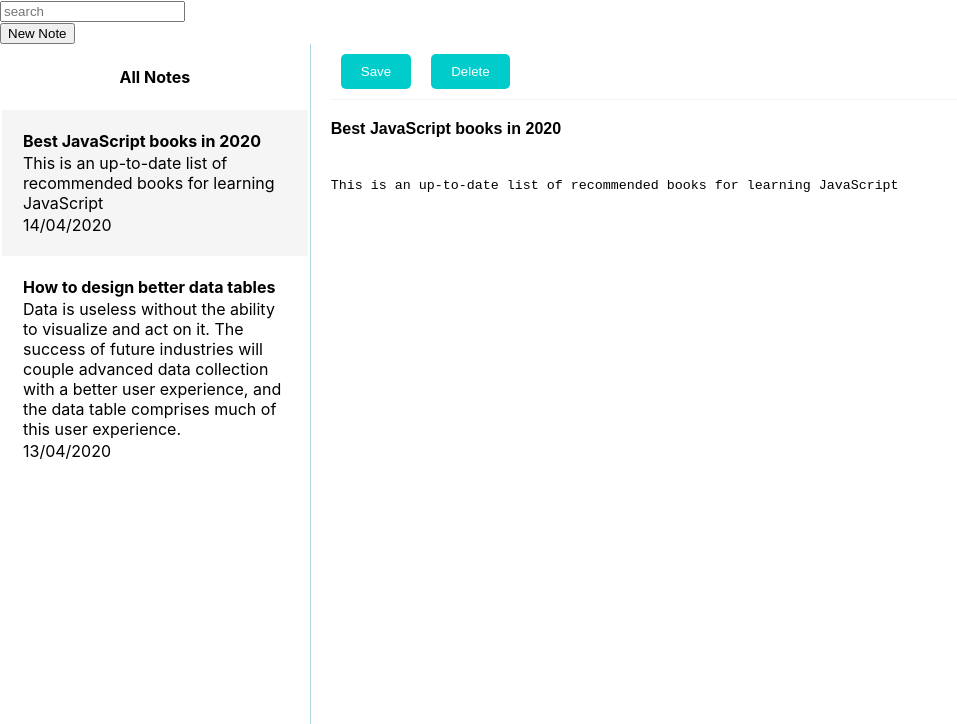
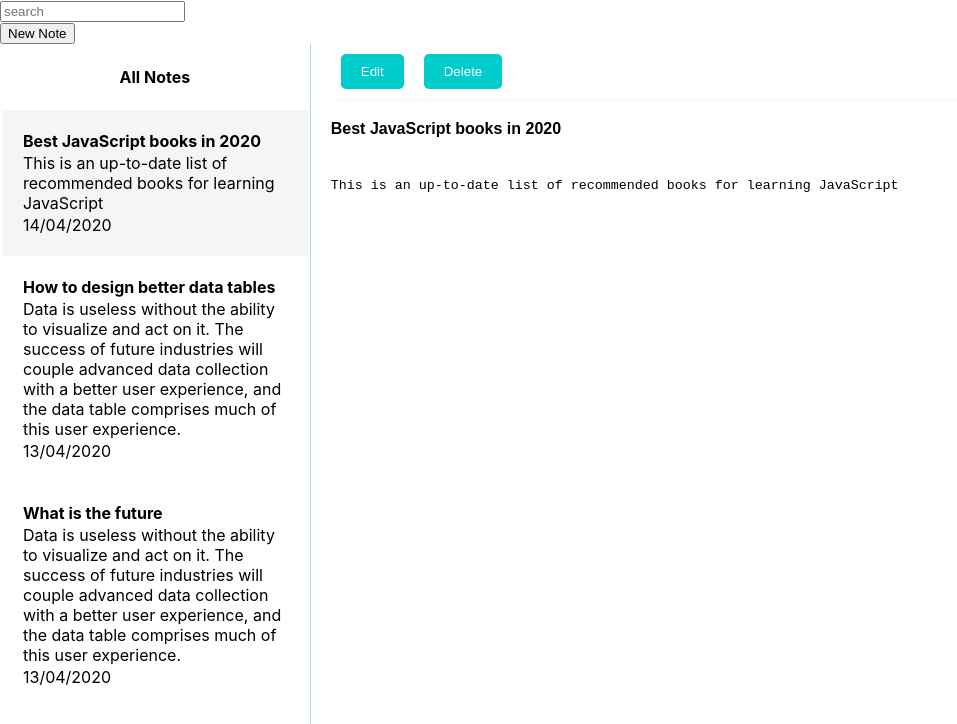
Before and after one commit to Mattlu88/markdown-notes-app, a React (Create React App) app in the folder md-notes-app/: page / in a window 1280 px wide. Shown: the top 724 px of the page, without its empty margins (0-957 px from the left). Built offline with nearby package versions, Linux system fonts and the light colour scheme.

Commit message:
Finish add, edit and delete notes

```diff
--- a/md-notes-app/src/components/App.js
+++ b/md-notes-app/src/components/App.js
@@ -19,14 +19,33 @@ const initNotes = [
     content: 'Data is useless without the ability to visualize and act on it. The success of future industries will couple advanced data collection with a better user experience, and the data table comprises much of this user experience.',
     createdDate: '13/04/2020',
     createdBy: 'Fei Lu'
+  },
+  {
+    id: 3,
+    title: 'What is the future',
+    content: 'Data is useless without the ability to visualize and act on it. The success of future industries will couple advanced data collection with a better user experience, and the data table comprises much of this user experience.',
+    createdDate: '13/04/2020',
+    createdBy: 'Fei Lu'
   }
 ]
 function App() {
   const [noteList, setNoteList] = useState(initNotes)
   const [note, setNote] = useState(noteList[0])
+  const [noteEditable, toggleNoteEditable] = useState(false)
 
-  const handleClickNote = (event, clickedNote) => {
+  const handleClickNote = (clickedNote) => {
+    console.log(clickedNote)
+    const saveCurrentNote = () => {
+      if (noteList.find((n) => n.id === note.id)) {
+        setNoteList(noteList.map((n) =>
+         n.id === note.id ? note : n))
+    } else {
+      setNoteList(noteList.concat(note))
+    }
+  }
+    saveCurrentNote()
     setNote(clickedNote)
+    toggleNoteEditable(false)
   }
 
   const createNewNote = () => {
@@ -40,6 +59,7 @@ function App() {
     }
     setNoteList(noteList.concat(newNote))
     setNote(newNote)
+    toggleNoteEditable(!noteEditable)
   }
 
   return (
@@ -59,15 +79,23 @@ function App() {
           />
         </aside>
         <section>
+          {noteList.length > 0 &&
             <Toolbar
               note={note}
+              setCurrentNote={setNote}
               noteList={noteList}
               setNoteList={setNoteList}
+              noteEditable={noteEditable}
+              toggleNoteEditable={toggleNoteEditable}
             />
+          }
+          {noteList.length > 0 &&
             <NoteEdit
               note={note}
               setNote={setNote}
+              noteEditable={noteEditable}
             />
+          }
         </section>
       </main>
       <footer>
--- a/md-notes-app/src/components/NoteEdit.js
+++ b/md-notes-app/src/components/NoteEdit.js
@@ -2,7 +2,7 @@ import React, { useEffect, useRef } from 'react'
 import '../style/NoteEdit.css'
 
 const NoteEdit = (props) => {
-  const { note, setNote } = props
+  const { note, setNote, noteEditable } = props
 
   const contentInput = useRef(null)
   const handleTitleChange  = (event) => {
@@ -26,6 +26,7 @@ const NoteEdit = (props) => {
           value={note.title}
           onChange={handleTitleChange}
           placeholder="Title"
+          readOnly={!noteEditable}
         />
       </div>
       <div>
@@ -36,6 +37,7 @@ const NoteEdit = (props) => {
           placeholder="Start writing"
           autoFocus={true}
           ref={contentInput}
+          readOnly={!noteEditable}
         />
       </div>
     </div>
--- a/md-notes-app/src/components/Notes.js
+++ b/md-notes-app/src/components/Notes.js
@@ -2,11 +2,12 @@ import React from 'react'
 
 const Note = (props) => {
   const { note, onClick, currentNote } = props
+
   const style = note.id === currentNote.id ? 'current-note' : ''
   return (
     <tr
       className={style}
-      onClick={(event) => onClick(event, note)}>
+      onClick={() => onClick(note)}>
       <td className="note-title">
         {(!note.title) ? 'Untitle' : note.title}
       </td>
@@ -33,6 +34,7 @@ const Notes = (props) => {
             <th>All Notes</th>
           </tr>
         </thead>
+        { notes.length > 0 &&
           <tbody>
             {sortedNotes.map((note) =>
               <Note
@@ -42,6 +44,7 @@ const Notes = (props) => {
                 currentNote={currentNote}
               />)}
           </tbody>
+        }
       </table>
     </div>
   )
--- a/md-notes-app/src/components/Toolbar.js
+++ b/md-notes-app/src/components/Toolbar.js
@@ -2,25 +2,51 @@ import React from 'react'
 import '../style/Toolbar.css'
 
 const Toolbar = (props) => {
-  const { note, noteList, setNoteList } = props
+  const {
+    note,
+    setCurrentNote,
+    noteList,
+    setNoteList,
+    noteEditable,
+    toggleNoteEditable } = props
+
+  const handleEditNote = () => {
+    toggleNoteEditable(!noteEditable)
+  }
 
   const handleSaveNote = () => {
-    console.log(note)
     if (noteList.find((n) => n.id === note.id)) {
       setNoteList(noteList.map((n) =>
          n.id === note.id ? note : n))
     } else {
       setNoteList(noteList.concat(note))
     }
+    toggleNoteEditable(!noteEditable)
+  }
+
+  const handleCancelEdit = () => {
+    const preNote = noteList.find((n) => n.id === note.id)
+    setCurrentNote(preNote)
+    toggleNoteEditable(!noteEditable)
   }
 
   const handleDeletNote = () => {
-
+    if (window.confirm(`The note ${note.title} will be deleted`)) {
+      const noteIndex = noteList.findIndex((n) => n.id === note.id)
+      setNoteList(noteList.filter((n) => n.id !== note.id))
+      const newCurrentNote = (noteIndex === noteList.length - 1)
+        ? noteList[noteIndex - 1] : noteList[noteIndex + 1]
+      setCurrentNote(newCurrentNote)
+    }
   }
-
   return (
     <div id="toolbar">
-      <button onClick={handleSaveNote}>Save</button>
+      { !noteEditable &&
+        <button onClick={handleEditNote}>Edit</button> }
+      { noteEditable &&
+        <button onClick={handleSaveNote}>Save</button> }
+      { noteEditable &&
+        <button onClick={handleCancelEdit}>Cancel</button> }
       <button onClick={handleDeletNote}>Delete</button>
     </div>
   )
```
Lines whose indentation alone changed are shown as unchanged.
